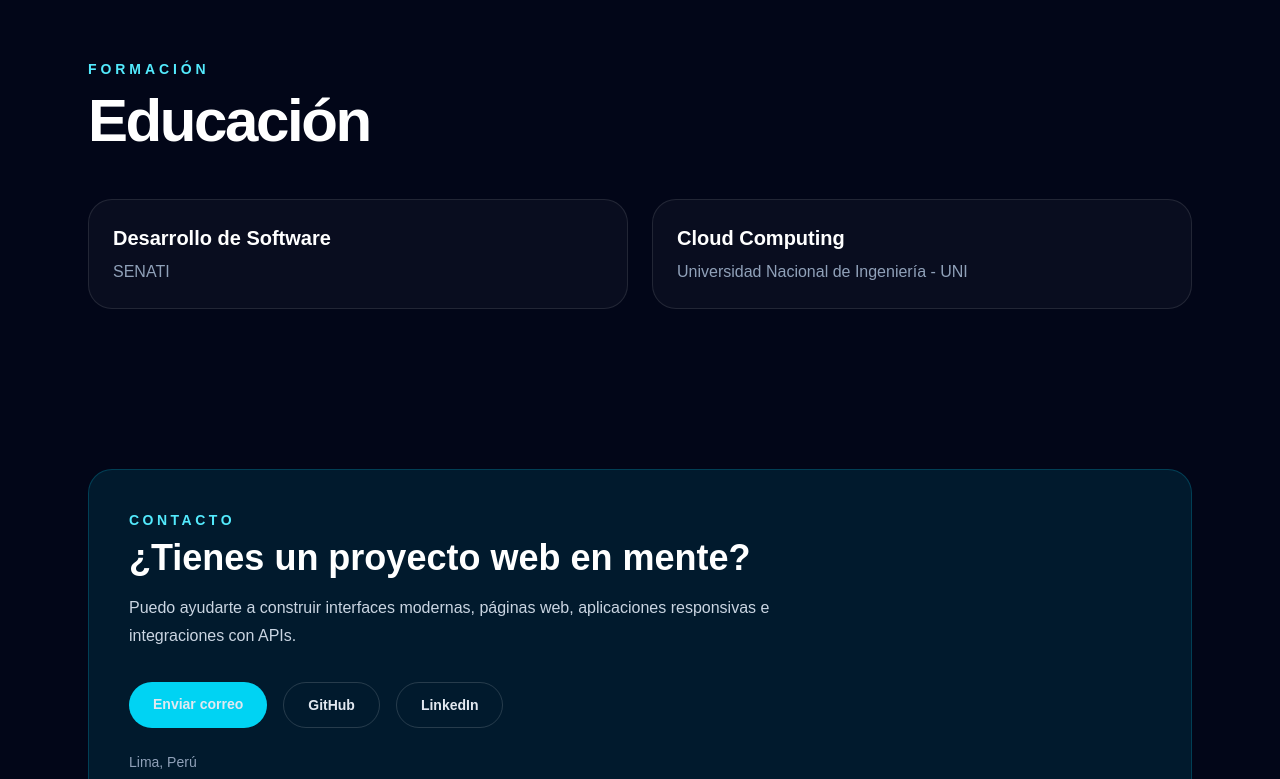
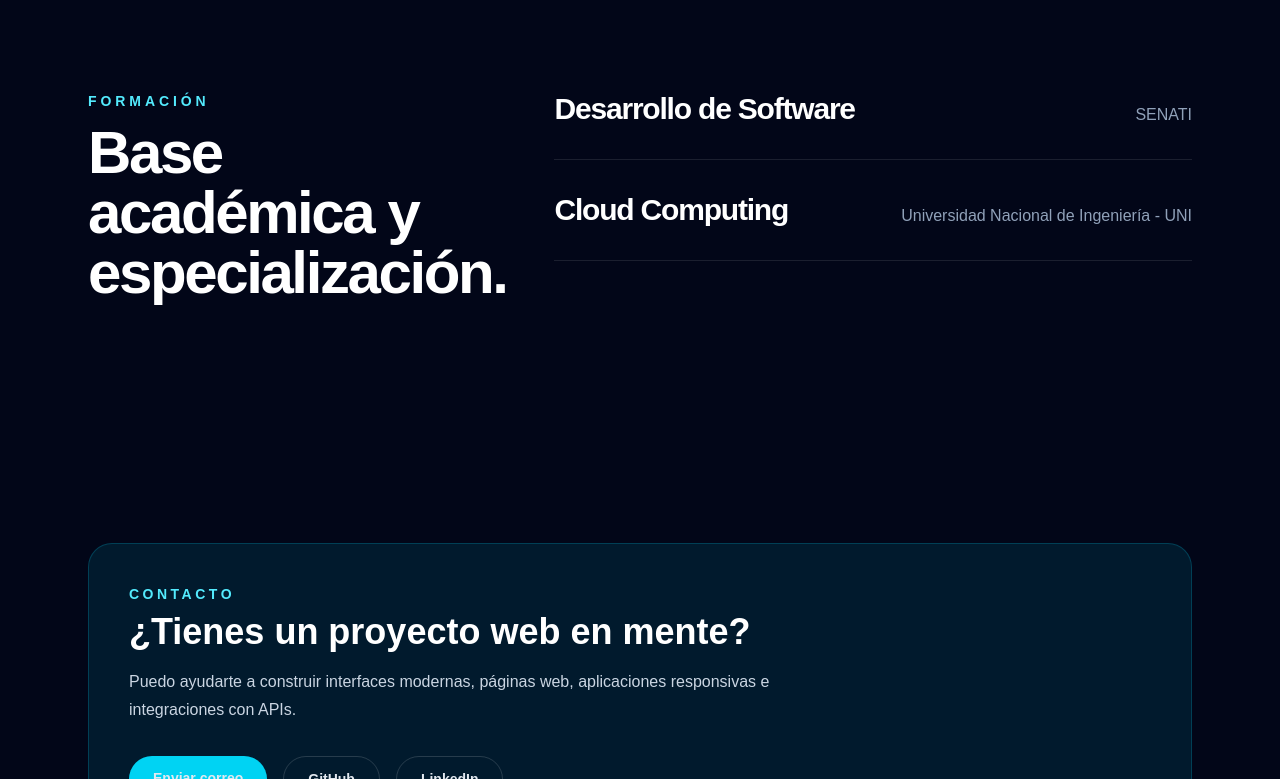
Before and after one commit to VaCris/portfolio, a Next.js app: page / in a window 1280 px wide. Shown: the part 4877-5656 px from the top of the page. Built offline with nearby package versions, Linux system fonts and the light colour scheme.

Commit message:
style: redesign education section

```diff
--- a/components/sections/EducationSection.tsx
+++ b/components/sections/EducationSection.tsx
@@ -3,19 +3,23 @@ import { SectionTitle } from "@/components/ui/SectionTitle";
 
 export function EducationSection() {
   return (
-    <section className="mx-auto max-w-6xl px-6 py-20">
-      <SectionTitle eyebrow="Formación" title="Educación" />
+    <section className="mx-auto max-w-6xl px-6 py-28">
+      <div className="grid gap-12 lg:grid-cols-[0.75fr_1.25fr] lg:items-start">
+        <SectionTitle eyebrow="Formación" title="Base académica y especialización." />
 
-      <div className="grid gap-6 md:grid-cols-2">
+        <div className="space-y-8">
           {education.map((item) => (
             <div
               key={item.title}
-            className="rounded-3xl border border-white/10 bg-white/[0.03] p-6"
+              className="flex flex-col gap-2 border-b border-white/10 pb-8 md:flex-row md:items-end md:justify-between"
             >
-            <h3 className="text-xl font-bold text-white">{item.title}</h3>
-            <p className="mt-2 text-slate-400">{item.institution}</p>
+              <h3 className="text-3xl font-black tracking-[-0.04em] text-white">
+                {item.title}
+              </h3>
+              <p className="text-slate-400 md:text-right">{item.institution}</p>
             </div>
           ))}
+        </div>
       </div>
     </section>
   );
```
Lines whose indentation alone changed are shown as unchanged.
